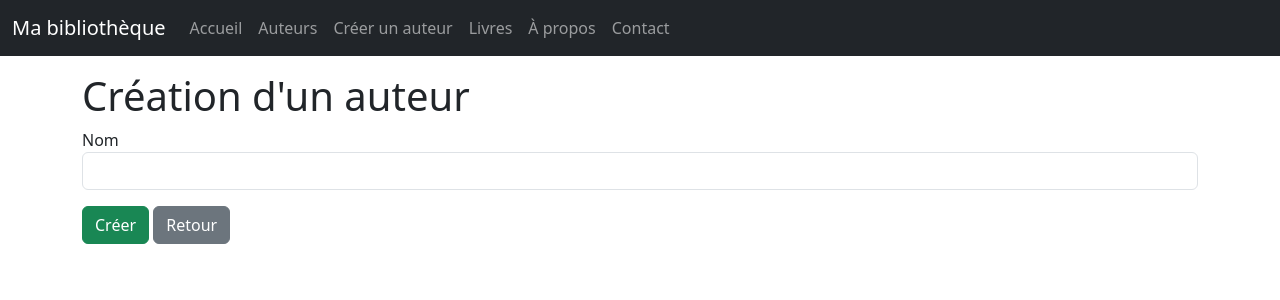
After one commit to gihed-maamatou/TutoFlask, a Flask app: page /auteur/ in a window 1280 px wide. The commit adds this page. Shown: the top 300 px of the page. Run offline with Flask 3, Linux system fonts and the light colour scheme.

Commit message:
Formulaires, Modif auteurs, erreurs validations, tests, ajout auteurs, suppression

```diff
--- a/TP_DevWeb/monApp/__init__.py
+++ b/TP_DevWeb/monApp/__init__.py
@@ -6,9 +6,9 @@ from monApp.livres import livres_bp
 from monApp.menu import menu_bp
 
 
-def create_app():
+def create_app(config_class="config.ProductionConfig"):
     app = Flask(__name__)
-    app.config.from_object("config")
+    app.config.from_object(config_class)
 
     db.init_app(app)
 
--- /dev/null
+++ b/TP_DevWeb/monApp/auteurs/forms.py
@@ -0,0 +1,7 @@
+from flask_wtf import FlaskForm
+from wtforms import HiddenField, StringField
+from wtforms.validators import DataRequired
+
+class FormAuteur(FlaskForm):
+    idA = HiddenField("idA")
+    Nom = StringField("Nom", validators=[DataRequired()])
--- a/TP_DevWeb/monApp/auteurs/routes.py
+++ b/TP_DevWeb/monApp/auteurs/routes.py
@@ -1,7 +1,124 @@
-from flask import render_template
+from flask import redirect, render_template, url_for
 from . import auteurs_bp
+from .forms import FormAuteur
 from monApp.models import Auteur
-@auteurs_bp.route('/auteurs/')
+from monApp.app import db
+
+
+@auteurs_bp.route("/auteurs/")
 def getAuteurs():
     lesAuteurs = Auteur.query.all()
-    return render_template('auteurs_list.html', title="R3.01 Dev Web avec Flask", auteurs=lesAuteurs)
+    return render_template("auteurs_list.html", title="Liste des auteurs", auteurs=lesAuteurs)
+
+
+@auteurs_bp.route("/auteurs/<int:idA>/update/")
+def updateAuteur(idA):
+    unAuteur = db.session.get(Auteur, idA)
+
+    if unAuteur is None:
+        return "Auteur introuvable", 404
+
+    unForm = FormAuteur(idA=unAuteur.idA, Nom=unAuteur.Nom)
+
+    return render_template(
+        "auteur_update.html",
+        selectedAuteur=unAuteur,
+        updateForm=unForm
+    )
+
+
+@auteurs_bp.route("/auteur/save/", methods=("POST",))
+def saveAuteur():
+    unForm = FormAuteur()
+    idA = unForm.idA.data
+    updatedAuteur = db.session.get(Auteur, idA) if idA else None
+
+    if updatedAuteur is None:
+        return "Auteur introuvable", 404
+
+    if unForm.validate_on_submit():
+        updatedAuteur.Nom = unForm.Nom.data
+        db.session.commit()
+        return redirect(url_for("auteurs.viewAuteur", idA=updatedAuteur.idA))
+
+    return render_template(
+        "auteur_update.html",
+        selectedAuteur=updatedAuteur,
+        updateForm=unForm,
+    ), 400
+
+
+@auteurs_bp.route("/auteurs/<int:idA>/view/")
+def viewAuteur(idA):
+    unAuteur = db.session.get(Auteur, idA)
+    if unAuteur is None:
+        return "Auteur introuvable", 404
+
+    viewForm = FormAuteur(idA=unAuteur.idA, Nom=unAuteur.Nom)
+    return render_template(
+        "auteur_view.html",
+        title="Consultation d'un auteur",
+        selectedAuteur=unAuteur,
+        viewForm=viewForm,
+    )
+
+
+@auteurs_bp.route("/auteur/")
+def createAuteur():
+    return render_template(
+        "auteur_create.html",
+        title="Créer un auteur",
+        createForm=FormAuteur(),
+    )
+
+
+@auteurs_bp.route("/auteur/insert/", methods=("POST",))
+def insertAuteur():
+    createForm = FormAuteur()
+    if createForm.validate_on_submit():
+        insertedAuteur = Auteur(Nom=createForm.Nom.data)
+        db.session.add(insertedAuteur)
+        db.session.commit()
+        return redirect(url_for("auteurs.viewAuteur", idA=insertedAuteur.idA))
+
+    return render_template(
+        "auteur_create.html",
+        title="Créer un auteur",
+        createForm=createForm,
+    ), 400
+
+
+@auteurs_bp.route("/auteurs/<int:idA>/delete/")
+def deleteAuteur(idA):
+    unAuteur = db.session.get(Auteur, idA)
+    if unAuteur is None:
+        return "Auteur introuvable", 404
+
+    return render_template(
+        "auteur_delete.html",
+        title="Supprimer un auteur",
+        selectedAuteur=unAuteur,
+        deleteForm=FormAuteur(idA=unAuteur.idA, Nom=unAuteur.Nom),
+    )
+
+
+@auteurs_bp.route("/auteur/erase/", methods=("POST",))
+def eraseAuteur():
+    deleteForm = FormAuteur()
+    idA = deleteForm.idA.data
+    deletedAuteur = db.session.get(Auteur, idA) if idA else None
+
+    if deletedAuteur is None:
+        return "Auteur introuvable", 404
+
+    if deleteForm.validate_on_submit():
+        db.session.delete(deletedAuteur)
+        db.session.commit()
+        return redirect(url_for("auteurs.getAuteurs"))
+
+    return render_template(
+        "auteur_delete.html",
+        title="Supprimer un auteur",
+        selectedAuteur=deletedAuteur,
+        deleteForm=deleteForm,
+    ), 400
--- /dev/null
+++ b/TP_DevWeb/monApp/auteurs/templates/auteur_create.html
@@ -0,0 +1,22 @@
+{% extends "base.html" %}
+
+{% block main %}
+<h1>Création d'un auteur</h1>
+
+<form method="POST" action="{{ url_for('auteurs.insertAuteur') }}">
+    {{ createForm.hidden_tag() }}
+    <div class="form-group mb-3{% if createForm.Nom.errors %} has-error{% endif %}">
+        {{ createForm.Nom.label }}
+        {{ createForm.Nom(size=50, class_="form-control") }}
+    </div>
+    {% if createForm.Nom.errors %}
+    <ul class="list-group mb-3">
+        {% for error in createForm.Nom.errors %}
+        <li class="list-group-item list-group-item-danger">{{ error }}</li>
+        {% endfor %}
+    </ul>
+    {% endif %}
+    <input class="btn btn-success" type="submit" value="Créer">
+    <a href="{{ url_for('auteurs.getAuteurs') }}" class="btn btn-secondary">Retour</a>
+</form>
+{% endblock %}
--- a/TP_DevWeb/monApp/templates/base.html
+++ b/TP_DevWeb/monApp/templates/base.html
@@ -35,6 +35,9 @@
                         <a class="nav-link" href="{{ url_for('auteurs.getAuteurs') }}">Auteurs</a>
                     </li>
                     <li class="nav-item">
+                        <a class="nav-link" href="{{ url_for('auteurs.createAuteur') }}">Créer un auteur</a>
+                    </li>
+                    <li class="nav-item">
                         <a class="nav-link" href="{{ url_for('livres.getLivres') }}">Livres</a>
                     </li>
                     <li class="nav-item">
--- a/TP_DevWeb/requirements.txt
+++ b/TP_DevWeb/requirements.txt
@@ -3,6 +3,7 @@ click==8.5.0
 coverage==7.16.0
 Flask==3.1.3
 Flask-SQLAlchemy==3.1.1
+Flask-WTF==1.2.2
 flask-bootstrap5==0.1.dev1
 iniconfig==2.3.0
 itsdangerous==2.2.0
@@ -15,3 +16,6 @@ pytest==9.1.1
 pytest-flask==1.3.0
 python-dotenv==1.2.3
 Werkzeug==3.1.8
+WTForms==3.2.1
+WTForms-SQLAlchemy==0.4.2
+PyYAML==6.0.2
--- a/TP_DevWeb/run.py
+++ b/TP_DevWeb/run.py
@@ -1,6 +1,6 @@
 from monApp import create_app
 
-app = create_app()
+app = create_app("config.ProductionConfig")
 
 if __name__ == "__main__":
     app.run(debug=True)
```
Also changed, not shown: TP_DevWeb/config.py (+19 -8 lines), TP_DevWeb/monApp/auteurs/templates/auteur_delete.html (added, +13 -0 lines), TP_DevWeb/monApp/auteurs/templates/auteur_update.html (added, +22 -0 lines), TP_DevWeb/monApp/auteurs/templates/auteur_view.html (added, +12 -0 lines), TP_DevWeb/monApp/auteurs/templates/auteurs_list.html (+6 -1 lines), TP_DevWeb/monApp/livres/forms.py (added, +16 -0 lines), TP_DevWeb/monApp/livres/routes.py (+52 -1 lines), TP_DevWeb/monApp/livres/templates/livre_update.html (added, +24 -0 lines), TP_DevWeb/monApp/livres/templates/livre_view.html (added, +14 -0 lines), TP_DevWeb/monApp/livres/templates/livres_list.html (+5 -2 lines), TP_DevWeb/monApp/tests/conftest.py (+12 -2 lines), TP_DevWeb/monApp/tests/functional/test_route_auteurs.py (+24 -0 lines), TP_DevWeb/monApp/tests/functional/test_route_livres.py (+21 -0 lines).
